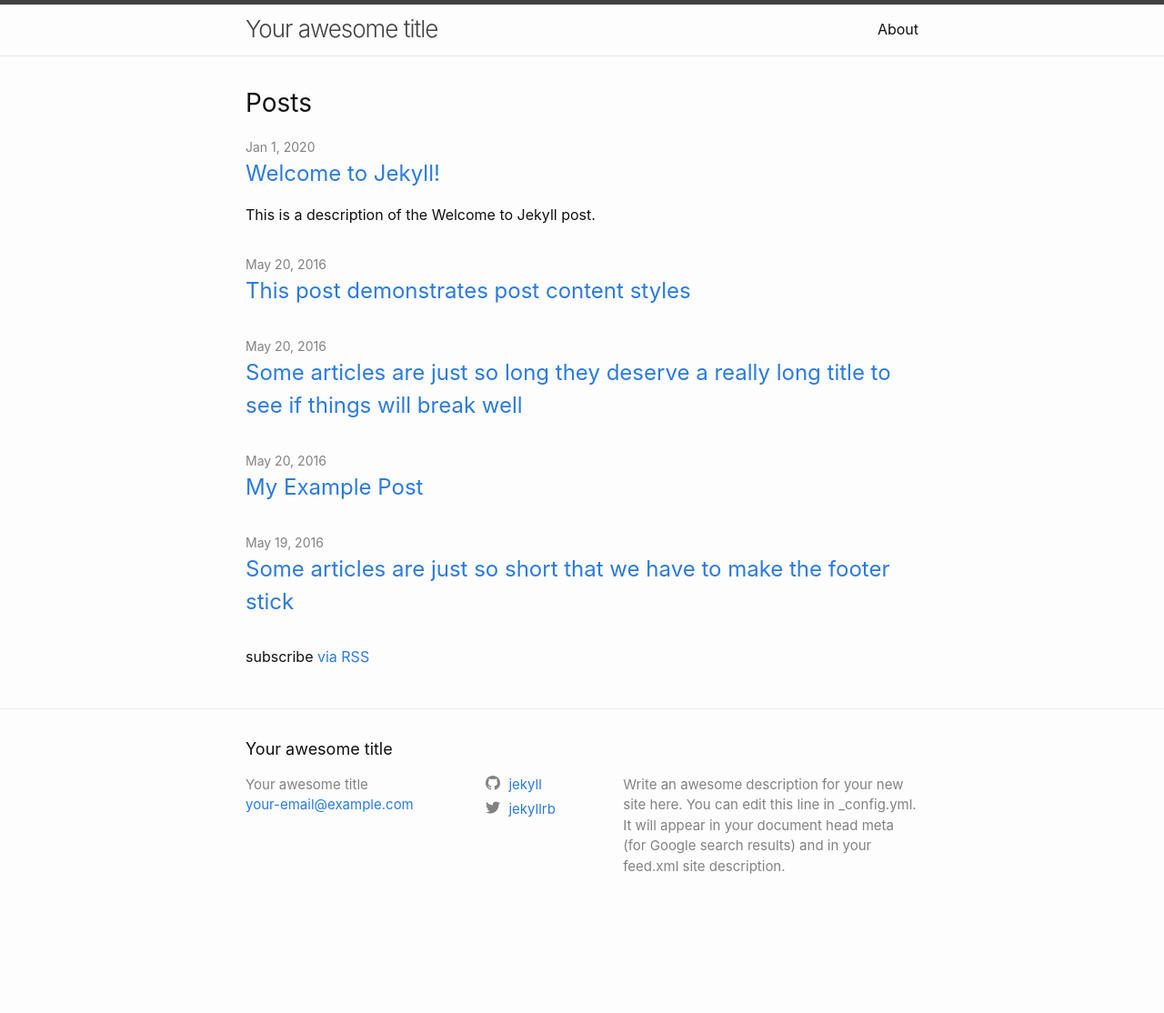
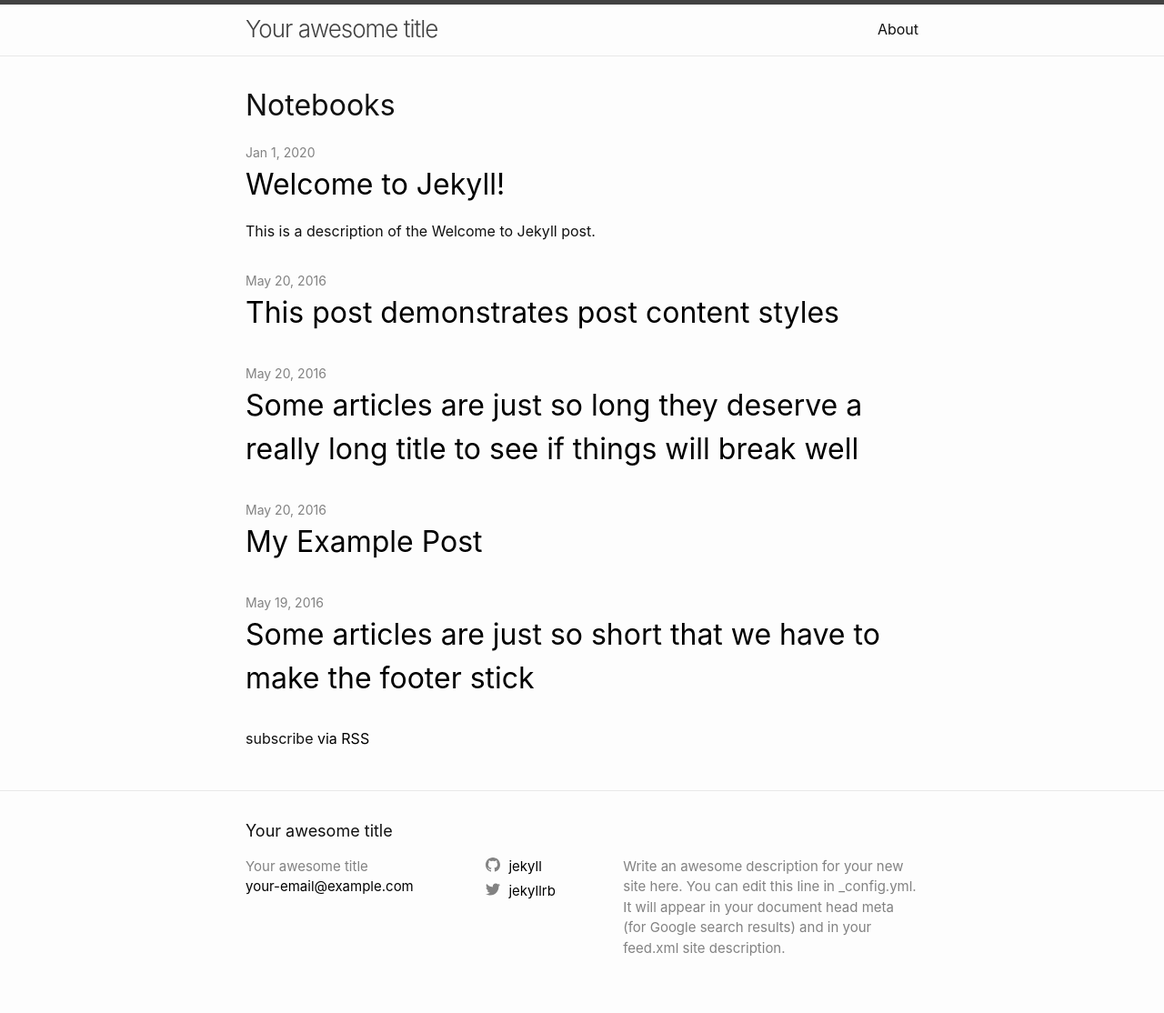
Before and after one commit to ashleypoyer/ashleypoyer.github.io, a Jekyll site: the page built from index.markdown, in a window 1280 px wide. Shown: the whole page at 91% size. Built offline with Jekyll 4.4.1, drawn with Linux system fonts in a browser that asks for light colours; before the commit the page ends 1024 px from its top, so only the background shows below that.

Commit message:
changing some things

```diff
--- a/_layouts/home.html
+++ b/_layouts/home.html
@@ -10,7 +10,7 @@ layout: default
   {{ content }}
 
   {%- if site.posts.size > 0 -%}
-    <h2 class="post-list-heading">{{ page.list_title | default: "Posts" }}</h2>
+    <h2 class="post-list-heading">{{ page.list_title | default: "Notebooks" }}</h2>
     <ul class="post-list">
       {%- for post in site.posts -%}
       <li>
--- a/_sass/minima.scss
+++ b/_sass/minima.scss
@@ -13,7 +13,7 @@ $spacing-unit:     30px !default;
 
 $text-color:       #111 !default;
 $background-color: #fdfdfd !default;
-$brand-color:      #2a7ae2 !default;
+$brand-color:      #000000 !default;
 
 $grey-color:       #828282 !default;
 $grey-color-light: lighten($grey-color, 40%) !default;
--- a/_sass/minima/_base.scss
+++ b/_sass/minima/_base.scss
@@ -112,8 +112,8 @@ a {
 
   &:hover {
     //color: $text-color;
-    //text-decoration: underline;
-    color: #3390ff;
+    text-decoration: underline;
+    color: #1291f0;
   }
 
   .social-media-list &:hover {
@@ -158,7 +158,8 @@ code {
 pre,
 code {
   font-family: $monospace-font-family;
-  font-size: 13px;
+  //font-size: 13px;
+  @include relative-font-size(0.9375);
   border: 1px solid $grey-color-light;
   border-radius: 0px;
   background-color: #f8f8f8;
--- a/_sass/minima/_layout.scss
+++ b/_sass/minima/_layout.scss
@@ -185,7 +185,8 @@
 }
 
 .post-list-heading {
-  @include relative-font-size(1.75);
+  //@include relative-font-size(1.75);
+  @include relative-font-size(2);
 }
 
 .post-list {
@@ -204,7 +205,8 @@
 
 .post-link {
   display: block;
-  @include relative-font-size(1.5);
+  //@include relative-font-size(1.5);
+  font-size: 32px;
 }
 
 
```
